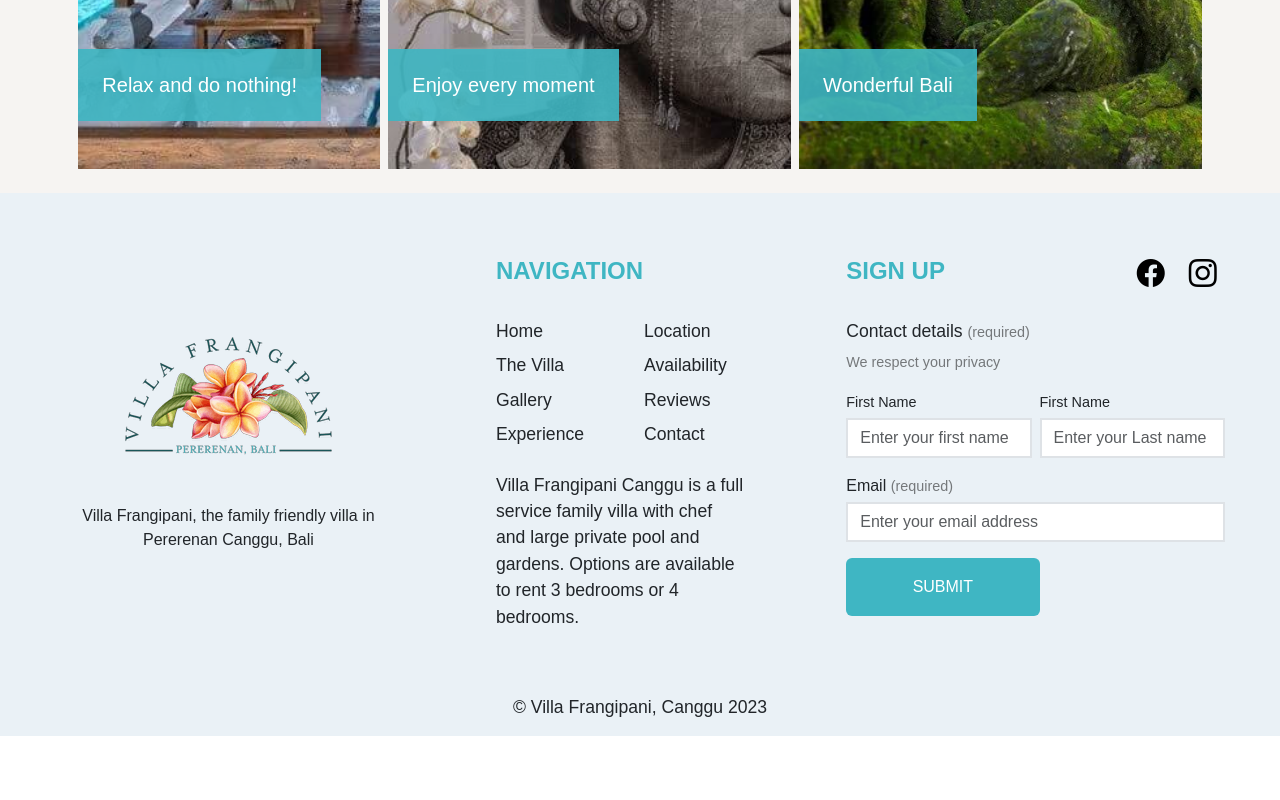
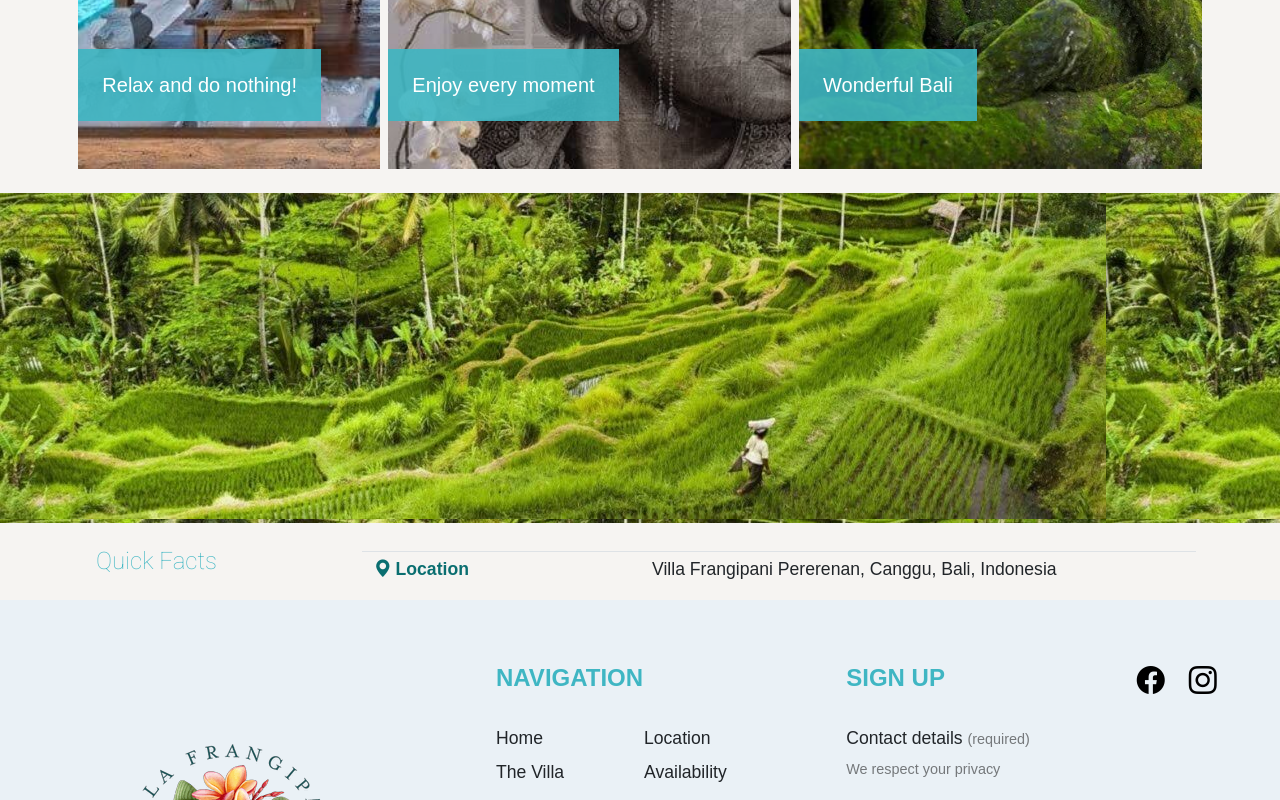
Before and after one commit to rezatd1/villafrangipani, a React (Create React App) app: page / in a window 1280 px wide. Shown: the part 2400-3200 px from the top of the page. Before the commit the page ends 3136 px from the top, so only its background shows below. Built offline with nearby package versions, Linux system fonts and the light colour scheme.

Commit message:
set Label description

```diff
--- a/src/components/banner/FullWidthBanner.js
+++ b/src/components/banner/FullWidthBanner.js
@@ -1,7 +1,9 @@
-import React from 'react'
+import React from 'react';
+import './banner.scss';
 
-export default function FullWidthBanner() {
-  return (
-    <div>FullWidthBanner</div>
-  )
+export default function FullWidthBanner({ img }) {
+    return (
+        <div className='w-100 full-banner-width' style={{ background: `url(${img})` }}>
+        </div>
+    )
 }
--- /dev/null
+++ b/src/components/banner/banner.scss
@@ -0,0 +1,3 @@
+.full-banner-width {
+    height: 330px;
+}
--- /dev/null
+++ b/src/components/labelDescription/LabelDescription.js
@@ -0,0 +1,13 @@
+import React from 'react';
+
+export default function LabelDescription({ key, icon, title, description }) {
+    return (
+        <div key={key} className='border-top row d-flex justify-content-between align-items-center mt-1 py-1'>
+            <div className='col-3 font-size-1-1'>
+                <i class={`bi middle-blue ${icon}`}></i>
+                <span className='middle-blue fw-bold ms-1'>{title}</span>
+            </div>
+            <div className='col-8 font-size-1-1'>{description}</div>
+        </div>
+    )
+}
--- /dev/null
+++ b/src/resources/BannerResources.js
@@ -0,0 +1,4 @@
+const BannerResources = [{
+    id: 1, bannerImg: 'assets/img/home/villa_frangipani_canggu_paddy_fields.jpg'
+}];
+export default BannerResources;
--- /dev/null
+++ b/src/resources/QuickFactsResources.js
@@ -0,0 +1,4 @@
+const QuickFactsResources = [{
+    id: 1, icon: 'bi-geo-alt-fill', title: 'Location', description: 'Villa Frangipani Pererenan, Canggu, Bali, Indonesia',
+}];
+export default QuickFactsResources;
--- a/src/views/home/GallerySection.js
+++ b/src/views/home/GallerySection.js
@@ -11,7 +11,7 @@ export default function GallerySection() {
     };
 
     return (
-        <div className='bg-light-golden pb-4'>
+        <div className='bg-light-golden pb-4 gallery-section'>
             <div className='px-4 row d-flex justify-content-center mx-2'>
                 {[1, 2].map((index) => renderGalleryItem(index))}
             </div>
--- a/src/views/home/Home.js
+++ b/src/views/home/Home.js
@@ -5,9 +5,12 @@ import CopyRight from '../../components/copyright/CopyRight';
 import GalleryOne from '../../components/galley/GalleryOne';
 import HomeResourses from '../../resources/HomeResources';
 import AboutResources from '../../resources/AboutResources';
+import BannerResources from '../../resources/BannerResources';
 import About from '../../components/about/About';
 import GallerySection from './GallerySection';
 import './home.scss';
+import FullWidthBanner from '../../components/banner/FullWidthBanner';
+import QuickFacts from './QuickFacts';
 
 export default function Home() {
     return (
@@ -21,6 +24,8 @@ export default function Home() {
                 title={AboutResources[0].title}
                 about={AboutResources[0].about} />
             <GallerySection />
+            <FullWidthBanner img={BannerResources[0].bannerImg} />
+            <QuickFacts />
             <Footer />
             <CopyRight />
         </div>
--- /dev/null
+++ b/src/views/home/QuickFacts.js
@@ -0,0 +1,17 @@
+import React from 'react';
+import QuickFactsResources from '../../resources/QuickFactsResources';
+import LabelDescription from '../../components/labelDescription/LabelDescription';
+
+export default function QuickFacts() {
+  return (
+    <div className='bg-light-golden px-5 pt-4'>
+      <div className='px-lg-5 px-md-5 px-sm-0 px-0 row'>
+        <div className='col-12 col-lg-3 col-md-12 col-sm-12 quick-facts-title light-blue h4 mb-4'>Quick Facts</div>
+        <div className='col-12 col-lg-9 col-md-12 col-sm-12'>
+          {QuickFactsResources.map(item =>
+            <LabelDescription key={item.id} icon={item.icon} title={item.title} description={item.description} />)}
+        </div>
+      </div>
+    </div>
+  )
+}
--- a/src/views/home/home.scss
+++ b/src/views/home/home.scss
@@ -1,3 +1,11 @@
 .gallery-one-img-background {
     min-height: 510px;
 }
+
+.quick-facts-title {
+    font-family: 'Roboto', sans-serif;
+}
+
+.gallery-section {
+    overflow-x: hidden;
+}
```
Also changed, not shown: public/assets/img/home/villa_frangipani_canggu_paddy_fields.jpg (added).
